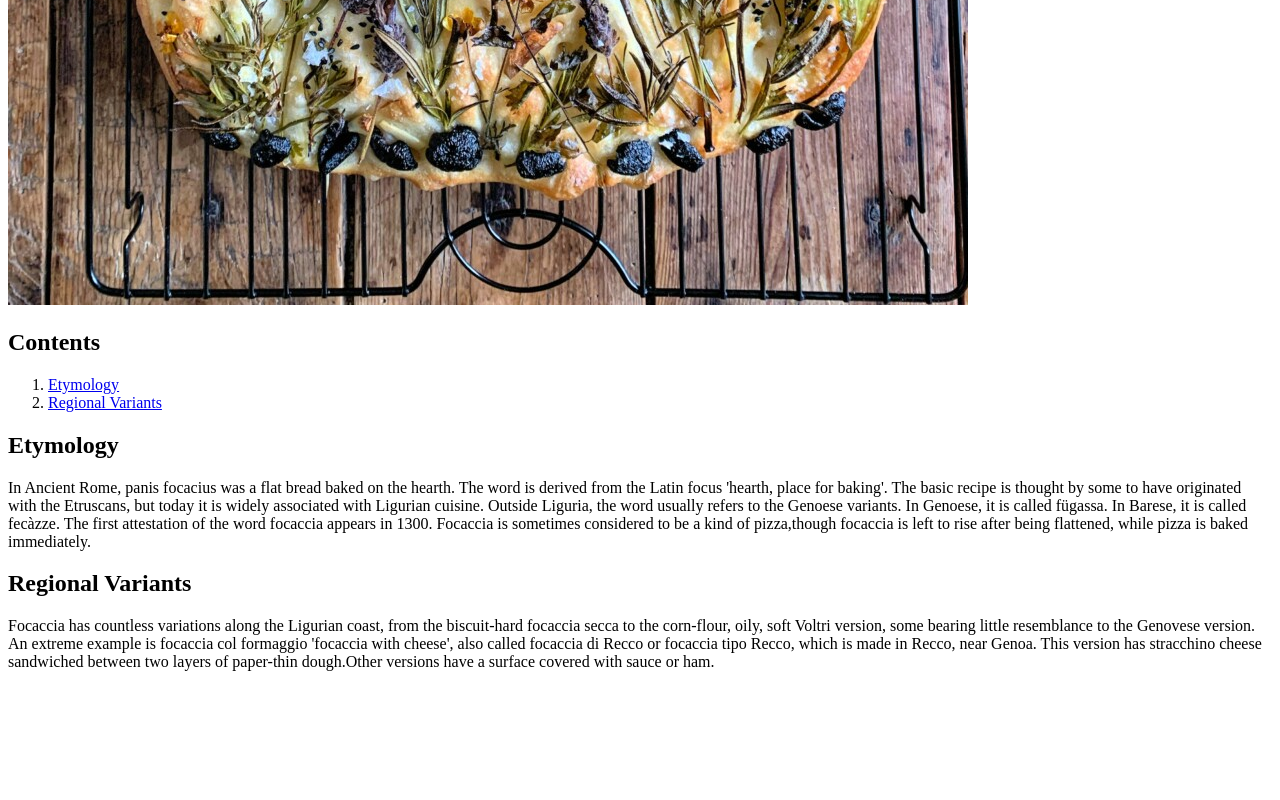
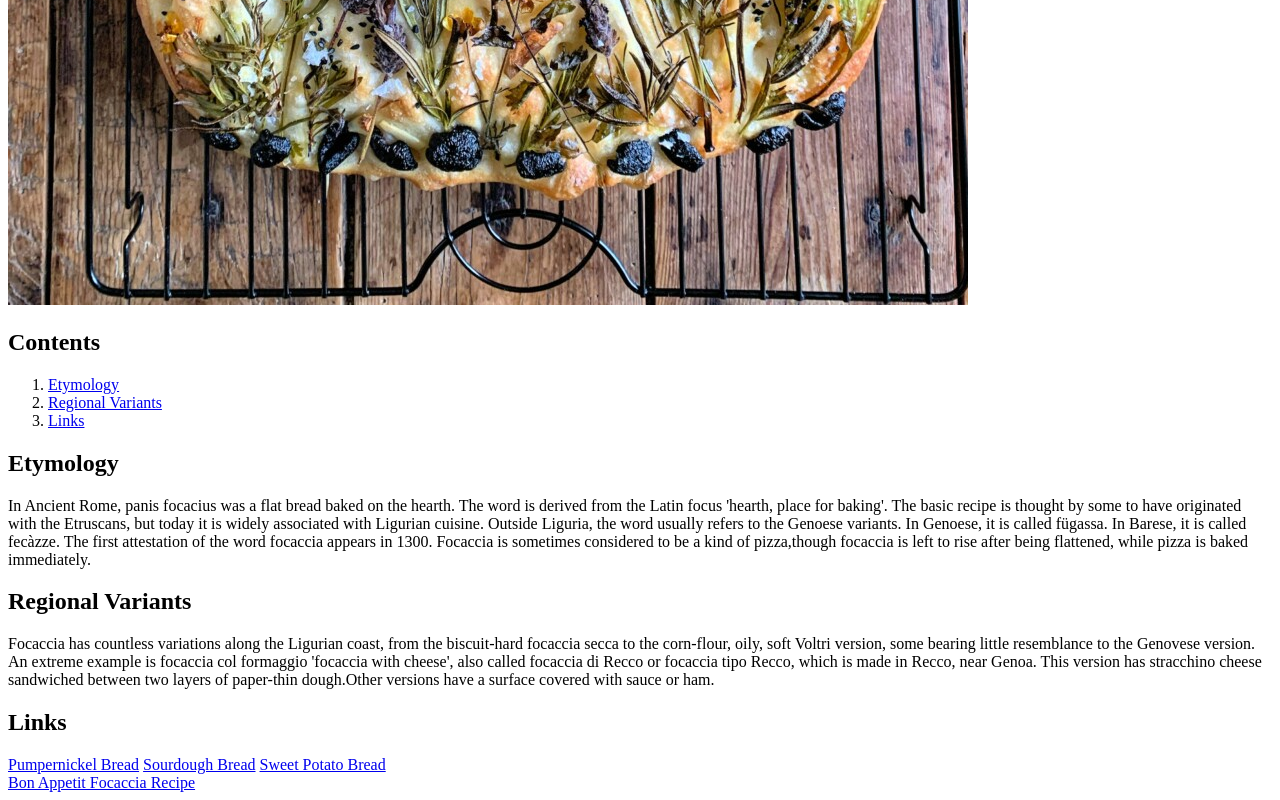
Before and after one commit to mairemchugh/mairemchugh.github.io, a plain HTML site: page assignment_3.html in a window 1280 px wide. Shown: the part 975-1775 px from the top of the page. Before the commit the page ends 1662 px from the top, so only its background shows below. Drawn offline with Linux system fonts and the light colour scheme.

Commit message:
Update assignment_3.html

```diff
--- a/assignment_3.html
+++ b/assignment_3.html
@@ -11,6 +11,7 @@
     <ol>
       <li><a href="#etymology">Etymology</a></li>
       <li><a href="regional">Regional Variants</a></li>
+      <li><a href="links">Links</a></li>
     </ol>
 
     <h2 id="etymology">Etymology</h2>
@@ -35,7 +36,12 @@
       version has stracchino cheese sandwiched between two layers of paper-thin
       dough.Other versions have a surface covered with sauce or ham.</p>
 
-
+    <h2 id="links">Links</h2>
+    <a href="https://tehya-laughlin.github.io/assignment_3.html">Pumpernickel Bread</a>
+    <a href="https://mape0744.github.io/assignment3.html">Sourdough Bread</a>
+    <a href="https://pvmallard.github.io/assignment3.html">Sweet Potato Bread</a>
+    <br>
+    <a href="https://www.bonappetit.com/recipe/easy-no-knead-focaccia">Bon Appetit Focaccia Recipe</a>
 
     </body>
     </html>
```
